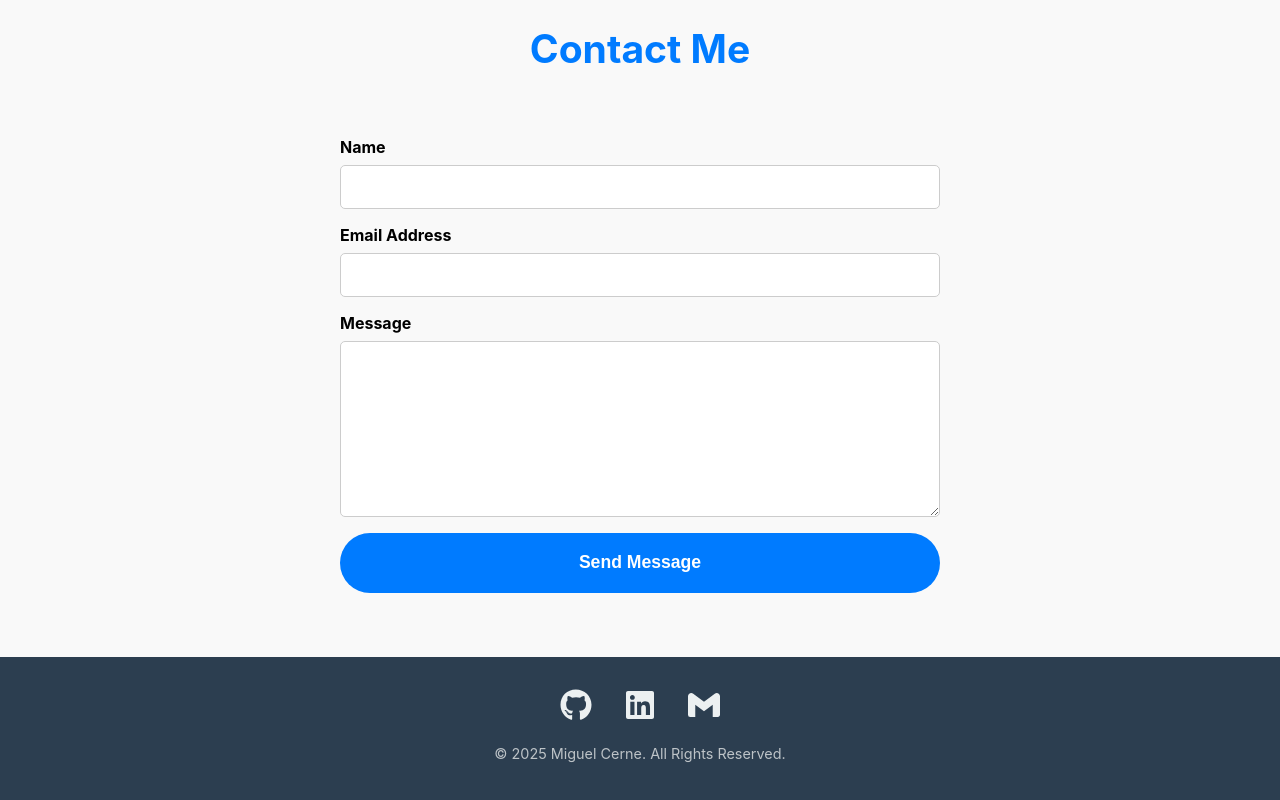
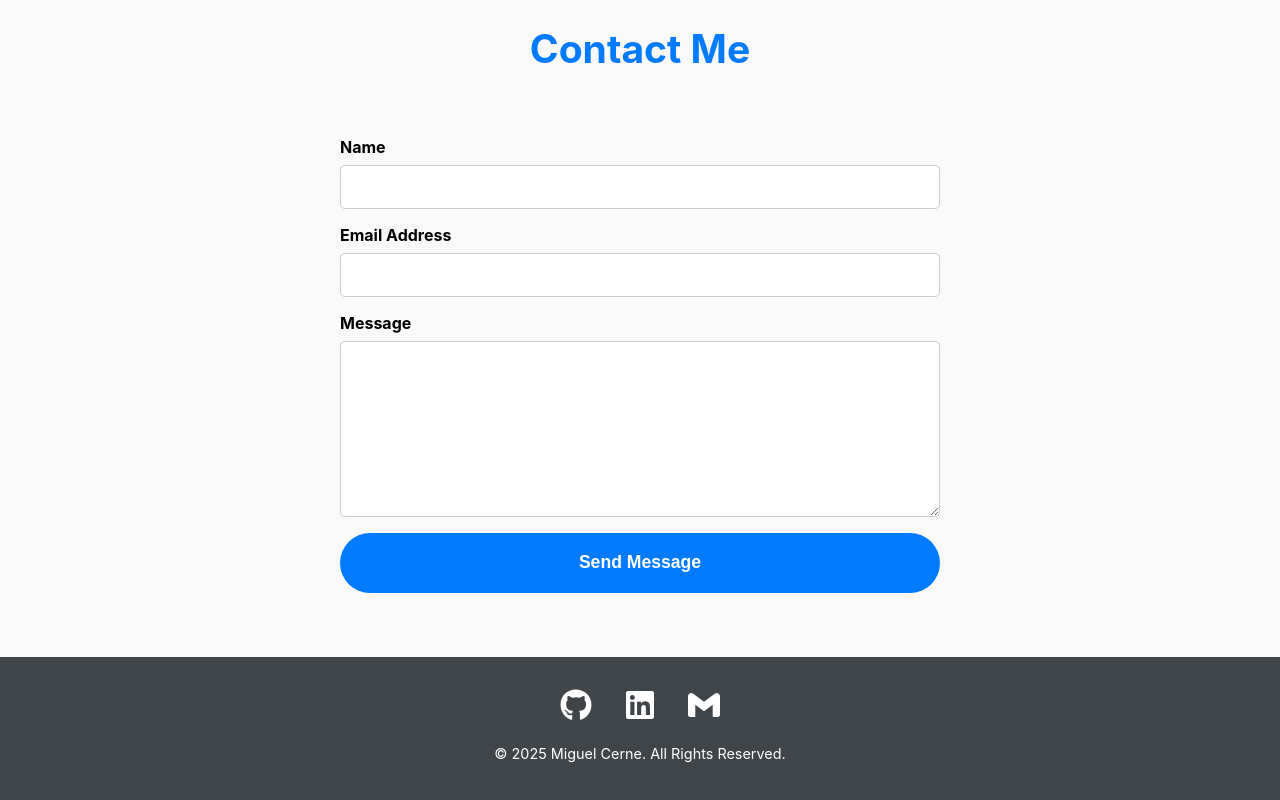
Before and after one commit to Cerne17/portfolio-fullstack, a React (Create React App) app in the folder frontend/: page / in a window 1280 px wide. Shown: the part 4215-5015 px from the top of the page. Built offline with nearby package versions, Linux system fonts and the light colour scheme; no server answers.

Commit message:
refactor: footer component now uses variables.css

```diff
--- a/frontend/src/sections/Footer/Footer.module.css
+++ b/frontend/src/sections/Footer/Footer.module.css
@@ -1,6 +1,8 @@
 .footer {
-  background-color: #2c3e50; /* A dark, professional blue-gray */
-  color: #ecf0f1; /* A soft white for text */
+  background-color: var(
+    --color-secondary-dark
+  ); /* A dark, professional blue-gray */
+  color: var(--color-text-on-primary); /* A soft white for text */
   padding: 2rem 1rem;
   text-align: center;
 }
@@ -10,17 +12,19 @@
 }
 
 .socialLinks a {
-  color: #ecf0f1;
+  color: var(--color-text-on-primary);
   font-size: 2rem; /* Makes icons larger */
   margin: 0 1rem;
   transition: color 0.3s ease-in-out;
 }
 
 .socialLinks a:hover {
-  color: #007bff; /* Uses your site's primary blue on hover */
+  color: var(--color-primary); /* Uses your site's primary blue on hover */
 }
 
 .copyrightText {
   font-size: 0.9rem;
-  color: #bdc3c7; /* A slightly dimmer white for the copyright */
+  color: var(
+    --color-text-on-primary
+  ); /* A slightly dimmer white for the copyright */
 }
```
